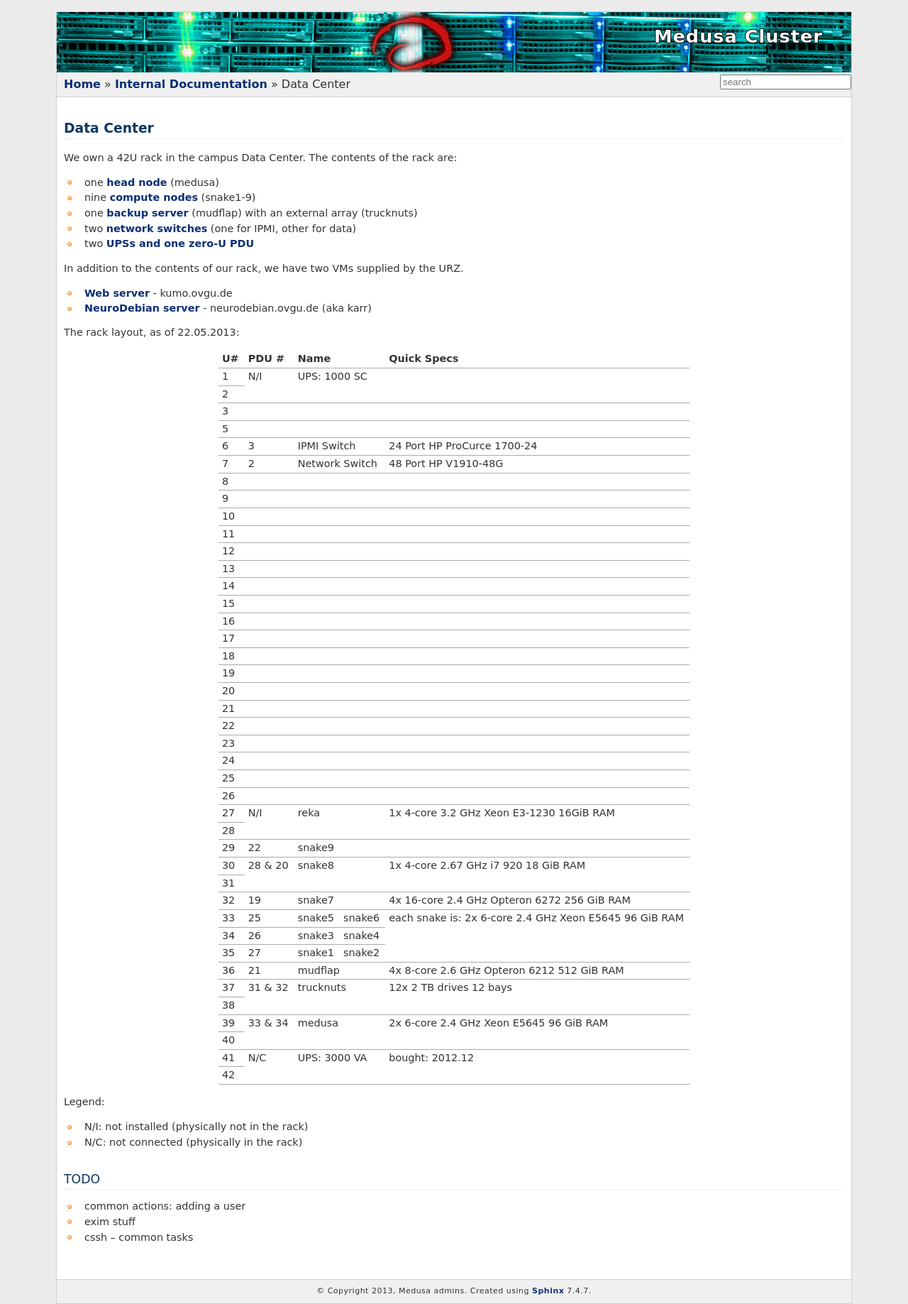
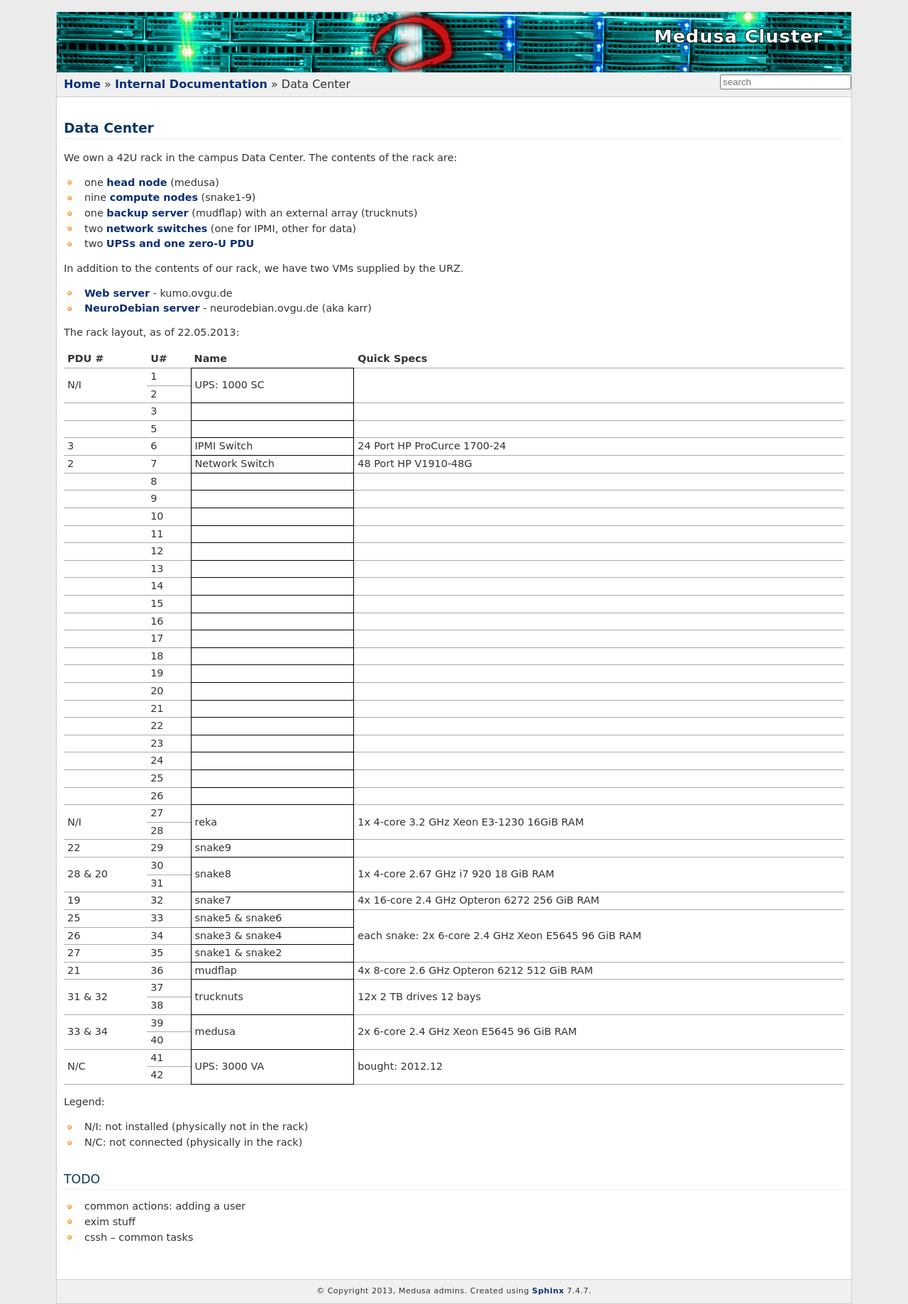
Before and after one commit to psychoinformatics-de/ipsy-docs, a Sphinx documentation site: the page built from source/internal/data_center/index.rst, in a window 1280 px wide. Shown: the whole page at 71% size. Built offline with Sphinx 7.4.7, drawn with Linux system fonts in a browser that asks for light colours; formulas are drawn with MathJax 3.

Commit message:
Style the table a bit. Not what I want, but sphinx does not make this easy.

```diff
--- a/source/_static/medusa.css
+++ b/source/_static/medusa.css
@@ -55,6 +55,25 @@ div.content {
 	margin-right: 10px;
 }
 
+/* Style the fuck out of this table */
+table.dc-rack {
+	border-collapse: separate;
+	border-spacing: 0;
+	width: 100%;
+}
+table.dc-rack tr th:nth-child(3) {
+	border-bottom: 1px solid #000000;
+}
+table.dc-rack tr td:nth-child(3) {
+	border: 1px solid #000000;
+	border-top: none;
+	text-align: center;
+}
+table.dc-rack td {
+	vertical-align: middle;
+}
+
+
 /*** Footer ***/
 
 .footer {
--- a/source/internal/data_center/index.rst
+++ b/source/internal/data_center/index.rst
@@ -26,93 +26,95 @@ In addition to the contents of our rack, we have two VMs supplied by the URZ.
 
 The rack layout, as of 22.05.2013:
 
-+----+---------+-------------+----------+--------------------------------+
-| U# | PDU #   | Name                   | Quick Specs                    |
-+====+=========+=============+==========+================================+
-| 1  | N/I     | UPS: 1000 SC           |                                |
-+----+         |                        |                                |
-| 2  |         |                        |                                |
-+----+---------+------------------------+--------------------------------+
-| 3  |         |                        |                                |
-+----+---------+------------------------+--------------------------------+
-| 5  |         |                        |                                |
-+----+---------+------------------------+--------------------------------+
-| 6  | 3       | IPMI Switch            | 24 Port HP ProCurce 1700-24    |
-+----+---------+------------------------+--------------------------------+
-| 7  | 2       | Network Switch         | 48 Port HP V1910-48G           |
-+----+---------+------------------------+--------------------------------+
-| 8  |         |                        |                                |
-+----+---------+------------------------+--------------------------------+
-| 9  |         |                        |                                |
-+----+---------+------------------------+--------------------------------+
-| 10 |         |                        |                                |
-+----+---------+------------------------+--------------------------------+
-| 11 |         |                        |                                |
-+----+---------+------------------------+--------------------------------+
-| 12 |         |                        |                                |
-+----+---------+------------------------+--------------------------------+
-| 13 |         |                        |                                |
-+----+---------+------------------------+--------------------------------+
-| 14 |         |                        |                                |
-+----+---------+------------------------+--------------------------------+
-| 15 |         |                        |                                |
-+----+---------+------------------------+--------------------------------+
-| 16 |         |                        |                                |
-+----+---------+------------------------+--------------------------------+
-| 17 |         |                        |                                |
-+----+---------+------------------------+--------------------------------+
-| 18 |         |                        |                                |
-+----+---------+------------------------+--------------------------------+
-| 19 |         |                        |                                |
-+----+---------+------------------------+--------------------------------+
-| 20 |         |                        |                                |
-+----+---------+------------------------+--------------------------------+
-| 21 |         |                        |                                |
-+----+---------+------------------------+--------------------------------+
-| 22 |         |                        |                                |
-+----+---------+------------------------+--------------------------------+
-| 23 |         |                        |                                |
-+----+---------+------------------------+--------------------------------+
-| 24 |         |                        |                                |
-+----+---------+------------------------+--------------------------------+
-| 25 |         |                        |                                |
-+----+---------+------------------------+--------------------------------+
-| 26 |         |                        |                                |
-+----+---------+------------------------+--------------------------------+
-| 27 |         |                        | 1x 4-core 3.2 GHz Xeon E3-1230 |
-+----+ N/I     | reka                   | 16GiB RAM                      |
-| 28 |         |                        |                                |
-+----+---------+------------------------+--------------------------------+
-| 29 | 22      | snake9                 |                                |
-+----+---------+------------------------+--------------------------------+
-| 30 |         |                        | 1x 4-core 2.67 GHz i7 920      |
-+----+ 28 & 20 | snake8                 | 18 GiB RAM                     |
-| 31 |         |                        |                                |
-+----+---------+------------------------+--------------------------------+
-| 32 | 19      | snake7                 | 4x 16-core 2.4 GHz Opteron 6272|
-|    |         |                        | 256 GiB RAM                    |
-+----+---------+-------------+----------+--------------------------------+
-| 33 | 25      | snake5      | snake6   | each snake is:                 |
-+----+---------+-------------+----------+ 2x 6-core 2.4 GHz Xeon E5645   |
-| 34 | 26      | snake3      | snake4   | 96 GiB RAM                     |
-+----+---------+-------------+----------+                                |
-| 35 | 27      | snake1      | snake2   |                                |
-+----+---------+-------------+----------+--------------------------------+
-| 36 | 21      | mudflap                | 4x 8-core 2.6 GHz Opteron 6212 |
-|    |         |                        | 512 GiB RAM                    |
-+----+---------+------------------------+--------------------------------+
-| 37 |         |                        | 12x 2 TB drives                |
-+----+ 31 & 32 | trucknuts              | 12 bays                        |
-| 38 |         |                        |                                |
-+----+---------+------------------------+--------------------------------+
-| 39 |         |                        | 2x 6-core 2.4 GHz Xeon E5645   |
-+----+ 33 & 34 | medusa                 | 96 GiB RAM                     |
-| 40 |         |                        |                                |
-+----+---------+------------------------+--------------------------------+
-| 41 |         |                        |                                |
-+----+ N/C     | UPS: 3000 VA           | bought: 2012.12                |
-| 42 |         |                        |                                |
-+----+---------+------------------------+--------------------------------+
+.. cssclass:: dc-rack
+
++---------+----+------------------------+--------------------------------+
+| PDU #   | U# | Name                   | Quick Specs                    |
++=========+====+========================+================================+
+| N/I     | 1  | UPS: 1000 SC           |                                |
++         +----+                        |                                |
+|         | 2  |                        |                                |
++---------+----+------------------------+--------------------------------+
+|         | 3  |                        |                                |
++---------+----+------------------------+--------------------------------+
+|         | 5  |                        |                                |
++---------+----+------------------------+--------------------------------+
+| 3       | 6  | IPMI Switch            | 24 Port HP ProCurce 1700-24    |
++---------+----+------------------------+--------------------------------+
+| 2       | 7  | Network Switch         | 48 Port HP V1910-48G           |
++---------+----+------------------------+--------------------------------+
+|         | 8  |                        |                                |
++---------+----+------------------------+--------------------------------+
+|         | 9  |                        |                                |
++---------+----+------------------------+--------------------------------+
+|         | 10 |                        |                                |
++---------+----+------------------------+--------------------------------+
+|         | 11 |                        |                                |
++---------+----+------------------------+--------------------------------+
+|         | 12 |                        |                                |
++---------+----+------------------------+--------------------------------+
+|         | 13 |                        |                                |
++---------+----+------------------------+--------------------------------+
+|         | 14 |                        |                                |
++---------+----+------------------------+--------------------------------+
+|         | 15 |                        |                                |
++---------+----+------------------------+--------------------------------+
+|         | 16 |                        |                                |
++---------+----+------------------------+--------------------------------+
+|         | 17 |                        |                                |
++---------+----+------------------------+--------------------------------+
+|         | 18 |                        |                                |
++---------+----+------------------------+--------------------------------+
+|         | 19 |                        |                                |
++---------+----+------------------------+--------------------------------+
+|         | 20 |                        |                                |
++---------+----+------------------------+--------------------------------+
+|         | 21 |                        |                                |
++---------+----+------------------------+--------------------------------+
+|         | 22 |                        |                                |
++---------+----+------------------------+--------------------------------+
+|         | 23 |                        |                                |
++---------+----+------------------------+--------------------------------+
+|         | 24 |                        |                                |
++---------+----+------------------------+--------------------------------+
+|         | 25 |                        |                                |
++---------+----+------------------------+--------------------------------+
+|         | 26 |                        |                                |
++---------+----+------------------------+--------------------------------+
+|         | 27 |                        | 1x 4-core 3.2 GHz Xeon E3-1230 |
++ N/I     +----+ reka                   | 16GiB RAM                      |
+|         | 28 |                        |                                |
++---------+----+------------------------+--------------------------------+
+| 22      | 29 | snake9                 |                                |
++---------+----+------------------------+--------------------------------+
+|         | 30 |                        | 1x 4-core 2.67 GHz i7 920      |
++ 28 & 20 +----+ snake8                 | 18 GiB RAM                     |
+|         | 31 |                        |                                |
++---------+----+------------------------+--------------------------------+
+| 19      | 32 | snake7                 | 4x 16-core 2.4 GHz Opteron 6272|
+|         |    |                        | 256 GiB RAM                    |
++---------+----+------------------------+--------------------------------+
+| 25      | 33 | snake5 & snake6        | each snake:                    |
++---------+----+------------------------+ 2x 6-core 2.4 GHz Xeon E5645   |
+| 26      | 34 | snake3 & snake4        | 96 GiB RAM                     |
++---------+----+------------------------+                                |
+| 27      | 35 | snake1 & snake2        |                                |
++---------+----+------------------------+--------------------------------+
+| 21      | 36 | mudflap                | 4x 8-core 2.6 GHz Opteron 6212 |
+|         |    |                        | 512 GiB RAM                    |
++---------+----+------------------------+--------------------------------+
+|         | 37 |                        | 12x 2 TB drives                |
++ 31 & 32 +----+ trucknuts              | 12 bays                        |
+|         | 38 |                        |                                |
++---------+----+------------------------+--------------------------------+
+|         | 39 |                        | 2x 6-core 2.4 GHz Xeon E5645   |
++ 33 & 34 +----+ medusa                 | 96 GiB RAM                     |
+|         | 40 |                        |                                |
++---------+----+------------------------+--------------------------------+
+|         | 41 |                        |                                |
++ N/C     +----+ UPS: 3000 VA           | bought: 2012.12                |
+|         | 42 |                        |                                |
++---------+----+------------------------+--------------------------------+
 
 Legend:
 
```
